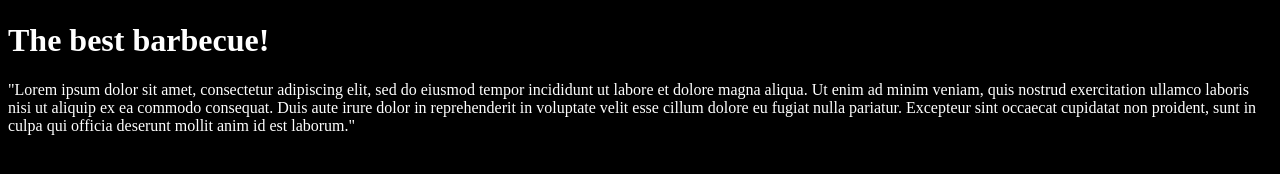
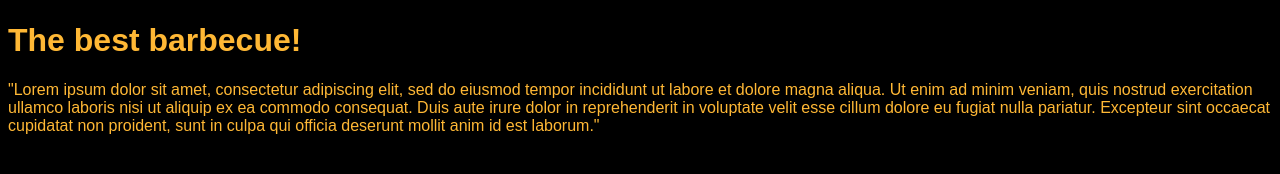
Before and after one commit to aricvs/restaurant-page, a website: page dist/index.html in a window 1280 px wide. Shown: the part 236-410 px from the top of the page. Drawn offline with Linux system fonts and the light colour scheme.

Commit message:
Add styling to body

```diff
--- a/src/styles.css
+++ b/src/styles.css
@@ -1,4 +1,5 @@
 body {
-  color: white;
+  color: rgb(255, 184, 53);
   background-color: black;
+  font-family: sans-serif;
 }
```
Also changed, not shown: dist/main.js.
